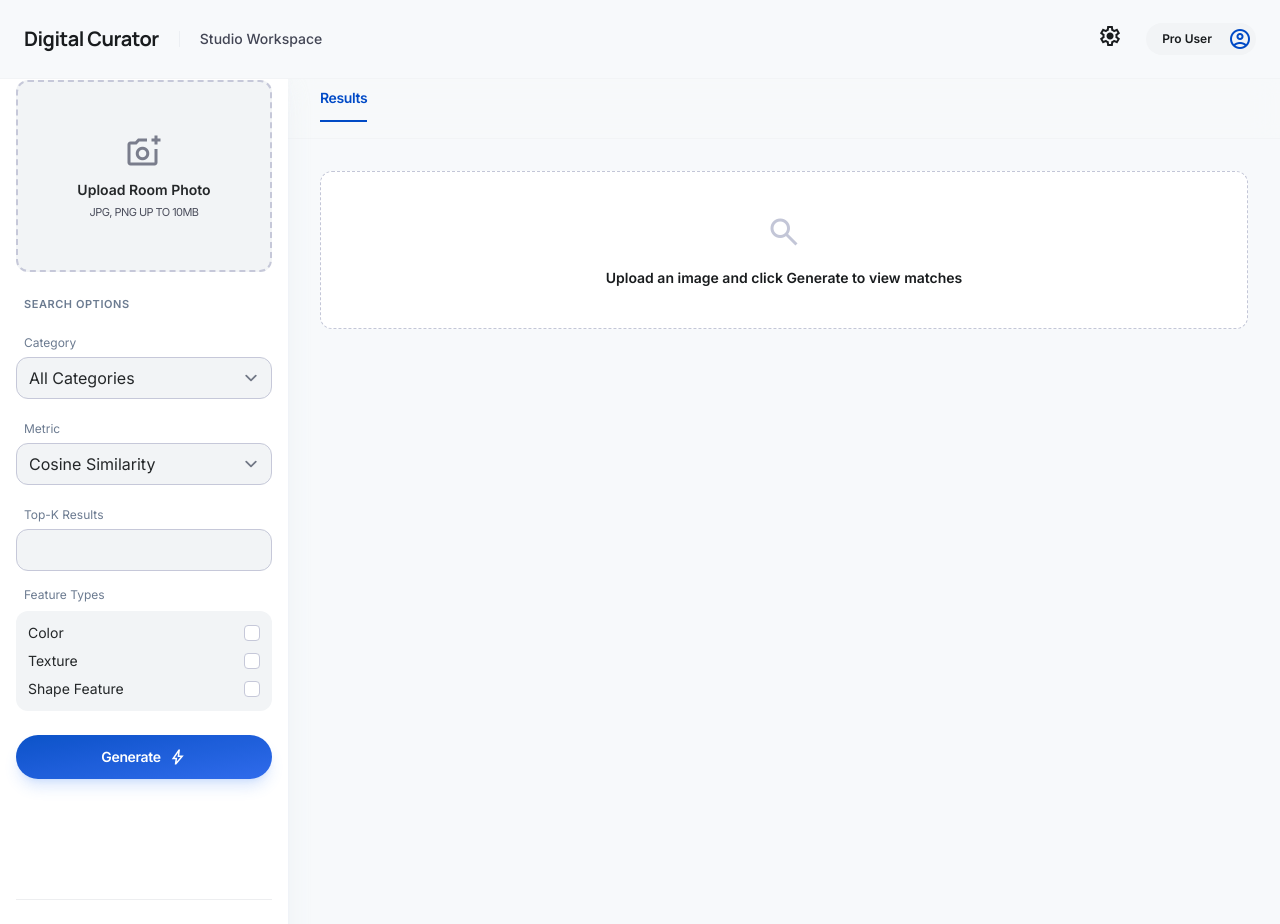
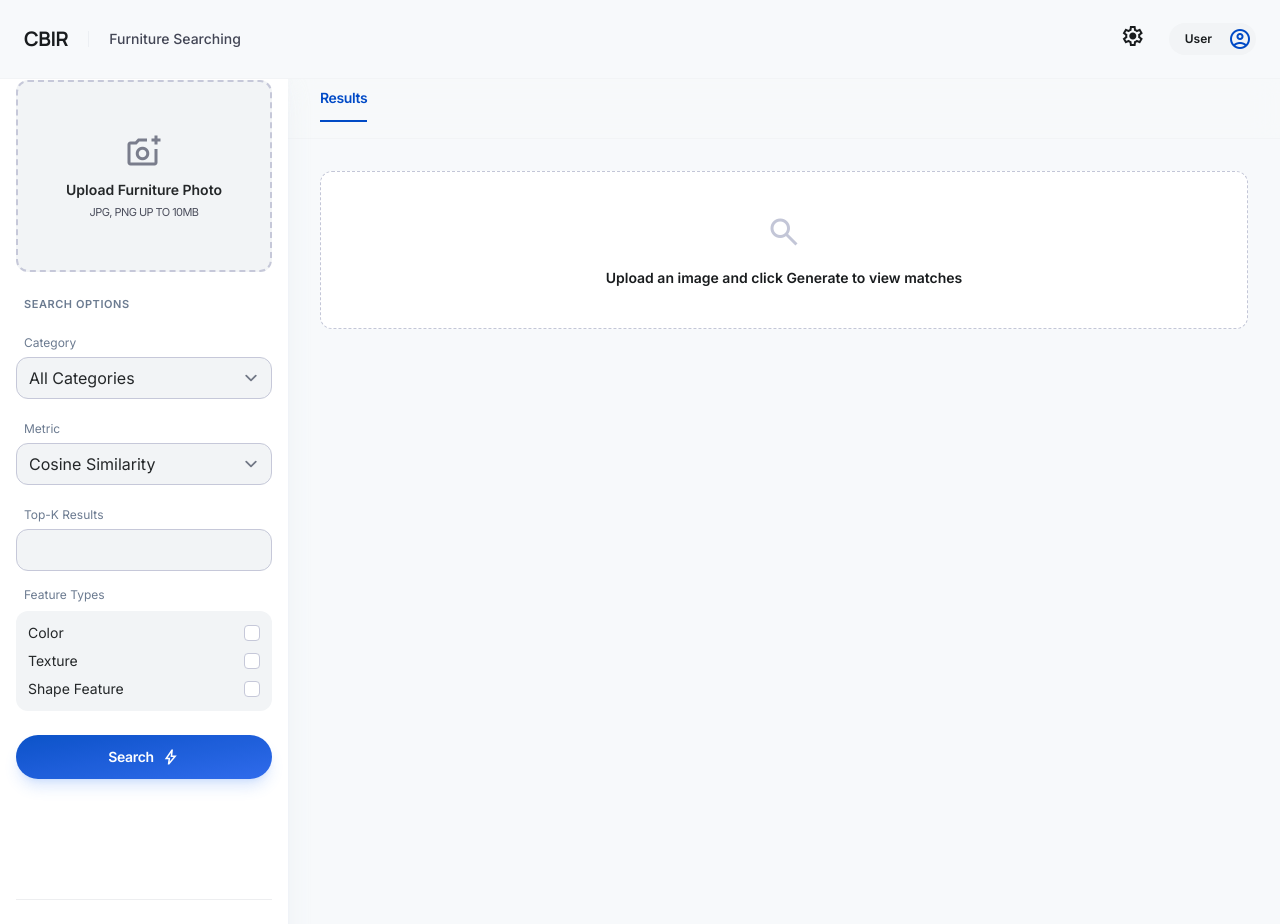
Before and after one commit to XinHui04/CBIR, a Flask app: template templates/index.html in a window 1280 px wide. Run offline with Flask 3, Linux system fonts and the light colour scheme; the template is opened without the code that fills it, so the values that code supplies are empty; some libraries are stand-ins or nearby versions.

Commit message:
changing UI

```diff
--- a/templates/index.html
+++ b/templates/index.html
@@ -3,7 +3,7 @@
 <head>
   <meta charset="utf-8" />
   <meta name="viewport" content="width=device-width, initial-scale=1.0" />
-  <title>Digital Curator | Soft Decor Analysis</title>
+  <title>Content-Based Image Retrieval</title>
   <script src="https://cdn.tailwindcss.com?plugins=forms,container-queries"></script>
   <link href="https://fonts.googleapis.com/css2?family=Manrope:wght@600;700;800&family=Inter:wght@400;500;600&display=swap" rel="stylesheet" />
   <link href="https://fonts.googleapis.com/css2?family=Material+Symbols+Outlined:wght,FILL@100..700,0..1&display=swap" rel="stylesheet" />
@@ -82,16 +82,16 @@
 <body class="overflow-hidden">
   <header class="flex justify-between items-center px-6 py-4 w-full bg-[#f7f9fb] fixed top-0 z-50 border-b border-surface-container-low">
     <div class="flex items-center gap-3">
-      <span class="text-xl font-bold tracking-tight text-[#191c1e] font-manrope">Digital Curator</span>
+      <span class="text-xl font-bold tracking-tight text-[#191c1e] font-manrope">CBIR</span>
       <div class="h-4 w-[1px] bg-outline-variant opacity-20 mx-2"></div>
-      <span class="text-on-surface-variant text-sm font-medium">Studio Workspace</span>
+      <span class="text-on-surface-variant text-sm font-medium">Furniture Searching</span>
     </div>
     <div class="flex items-center gap-4">
       <button class="p-2 text-on-surface hover:bg-slate-100 transition-colors rounded-full" type="button">
         <span class="material-symbols-outlined">settings</span>
       </button>
       <button class="flex items-center gap-2 pl-2 pr-1 py-1 rounded-full bg-surface-container-low hover:bg-surface-container-high transition-colors" type="button">
-        <span class="text-xs font-semibold px-2">Pro User</span>
+        <span class="text-xs font-semibold px-2">User</span>
         <span class="material-symbols-outlined text-primary">account_circle</span>
       </button>
     </div>
@@ -103,7 +103,7 @@
         <div>
           <label class="w-full aspect-[4/3] rounded-xl bg-surface-container-low border-2 border-dashed border-outline-variant flex flex-col items-center justify-center p-6 text-center group cursor-pointer hover:bg-surface-container transition-all" for="query_image">
             <span class="material-symbols-outlined text-4xl text-outline mb-2 group-hover:scale-110 transition-transform">add_a_photo</span>
-            <p class="text-sm font-semibold text-on-surface">Upload Room Photo</p>
+            <p class="text-sm font-semibold text-on-surface">Upload Furniture Photo</p>
             <p class="text-[11px] text-on-surface-variant mt-1 uppercase tracking-tighter">JPG, PNG up to 10MB</p>
           </label>
           <input class="hidden" id="query_image" name="query_image" accept=".jpg,.jpeg,.png,.bmp,.tif,.tiff,.webp" type="file" required />
@@ -156,7 +156,7 @@
         </div>
 
         <button id="generate-button" class="w-full flex items-center justify-center gap-2 px-6 py-2 rounded-full bg-gradient-to-br from-primary to-primary-container text-white font-bold text-sm tracking-tight shadow-lg shadow-blue-500/20 hover:scale-[1.01] active:scale-95 transition-all" type="submit">
-          <span>Generate</span>
+          <span>Search</span>
           <span class="material-symbols-outlined text-lg">bolt</span>
         </button>
       </form>
```
